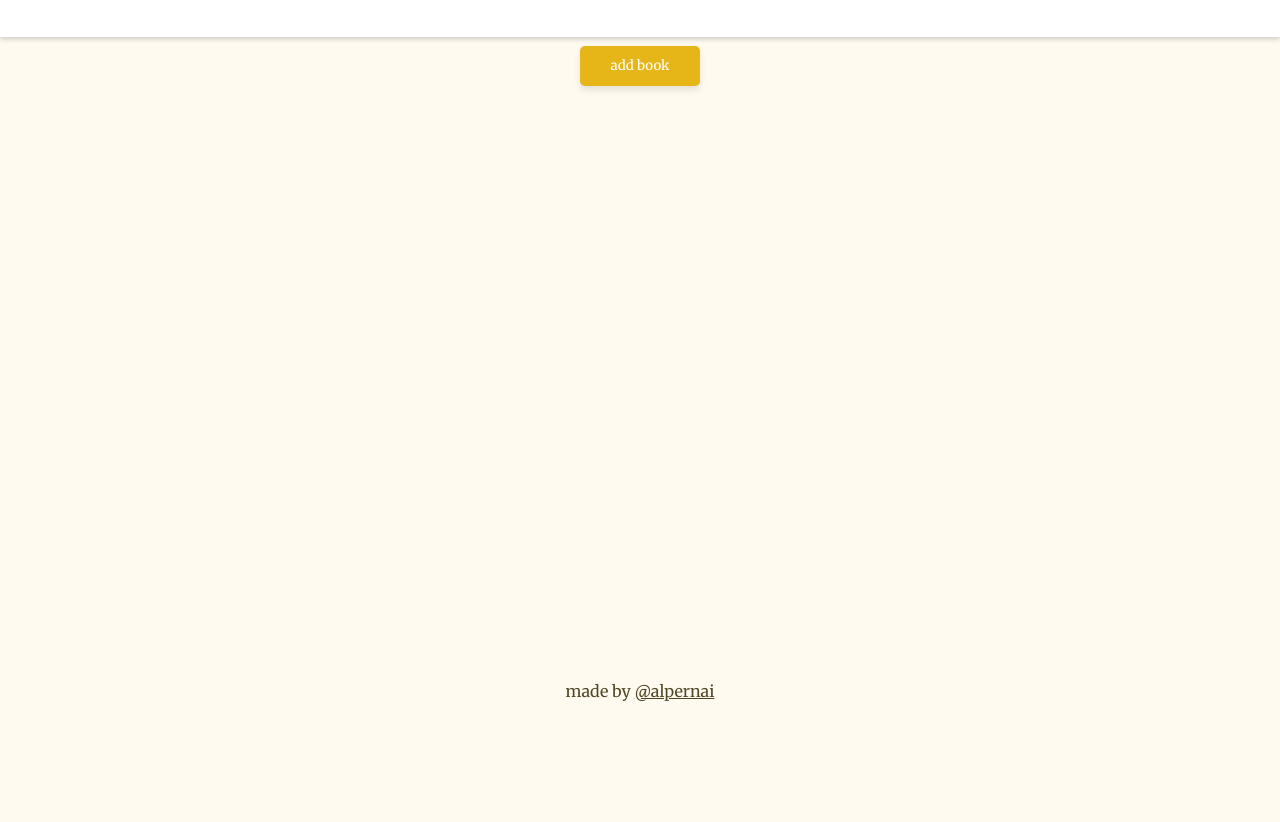
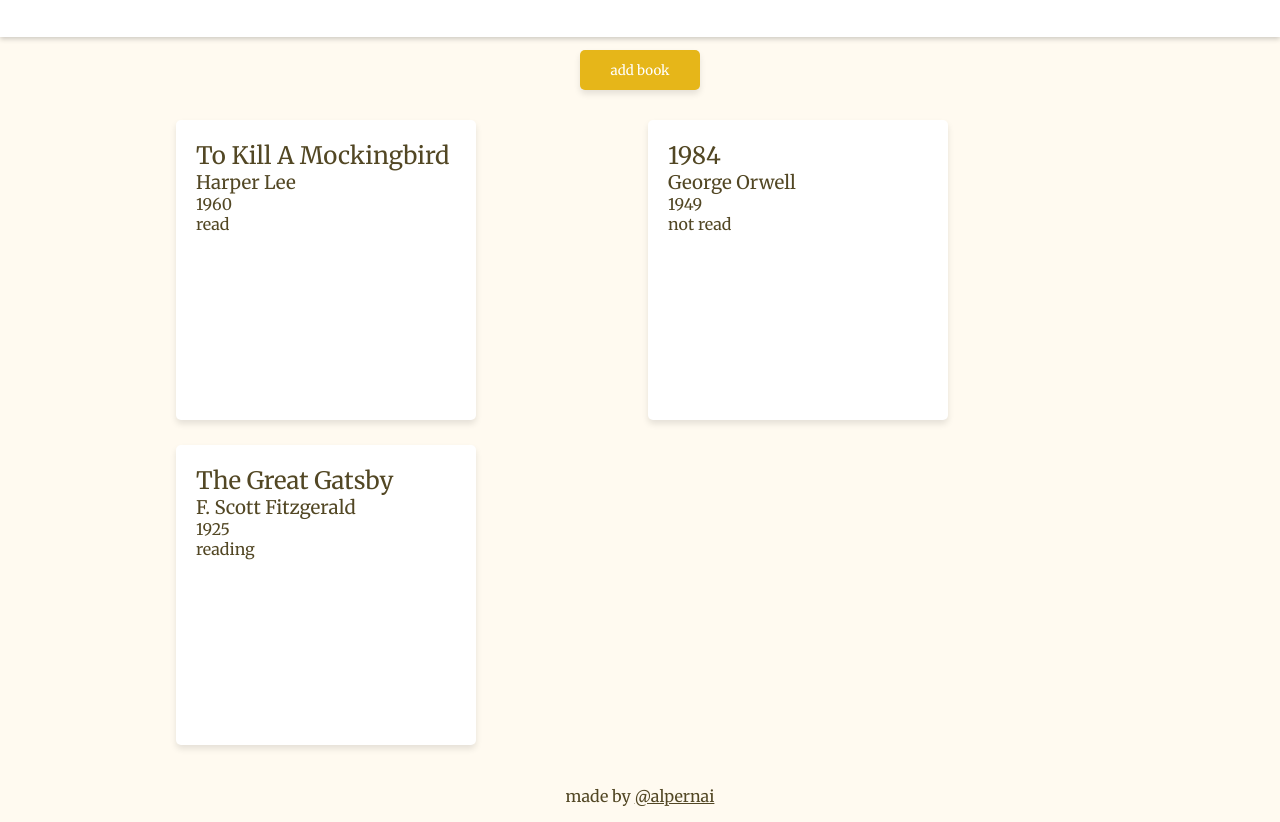
Before and after one commit to alpernai/library-odinproyect, a plain HTML site: page index.html in a window 1280 px wide. Shown: the part 83-905 px from the top of the page. Before the commit the page ends 800 px from the top, so only its background shows below. Drawn offline with Linux system fonts and the light colour scheme.

Commit message:
Fix createBookCard function. Create createLibrary and addBookToLibrary functions. Fix execution block. Position and style book card grid and cards. deleteBook function missing.

```diff
--- a/index.html
+++ b/index.html
@@ -9,7 +9,7 @@
 <body>
 
     <div id="header">
-        <h1>my books.</h1>
+        <h1><strong>my books.</strong></h1>
     </div>
 
     <div id="library-body">
--- a/script.js
+++ b/script.js
@@ -1,5 +1,4 @@
-// ---------------Variables and Objects---------------
-
+// ---------------Variables---------------
 const libraryBody = document.getElementById('library-body');
 const addBookButton = document.getElementById('add-book-button');
 const addBookModal = document.getElementById('add-book-modal');
@@ -7,9 +6,9 @@ const bookForm = document.getElementById('book-form');
 const cancelButton = document.getElementById('cancel-button');
 
 const myBooks = [
-    {title: 'To Kill A Mockingbird', author: 'Harper Lee', year: 1960, status: 'read'},
-    {title: '1984', author: 'George Orwell', year: 1949, status: 'not read'},
-    {title: 'The Great Gatsby', author: 'F. Scott Fitzgerald', year: 1925, status: 'reading'},
+    { title: 'To Kill A Mockingbird', author: 'Harper Lee', year: 1960, status: 'read' },
+    { title: '1984', author: 'George Orwell', year: 1949, status: 'not read' },
+    { title: 'The Great Gatsby', author: 'F. Scott Fitzgerald', year: 1925, status: 'reading' },
 ];
 
 // ---------------Functions---------------
@@ -21,33 +20,61 @@ function Book(title, author, year, status) {
     this.status = status;
 }
 
-function createBookCard() {
-    const card = document.createElement("div");
-    const title = document.createElement("h2");
-    const author = document.createElement("h3");
-    const year = document.createElement("p");
-    const status = document.createElement("p");
+function createBookCard(book) {
+    const card = document.createElement('div');
+    const title = document.createElement('h2');
+    const author = document.createElement('h3');
+    const year = document.createElement('p');
+    const status = document.createElement('p');
 
-    card.className = "book-card";
-    title.className = "book-title";
-    author.className = "book-author";
-    year.className = "book-year";
-    status.className = "book-status";
+    card.className = 'book-card';
+    title.className = 'book-title';
+    author.className = 'book-author';
+    year.className = 'book-year';
+    status.className = 'book-status';
 
-    card.appendChild(status);
+    title.textContent = `${book.title}`;
+    author.textContent = `${book.author}`;
+    year.textContent = `${book.year}`;
+    status.textContent = `${book.status}`;
+
     card.appendChild(title);
     card.appendChild(author);
     card.appendChild(year);
+    card.appendChild(status);
 
-    libraryBody.appendChild(card);
+    return card;
+}
+
+function createLibrary() {
+    const bookCardContainer = document.createElement('div');
+    bookCardContainer.id = 'book-card-container';
+    bookCardContainer.style.display = 'grid';
+    bookCardContainer.style.gap = '1rem';
+    bookCardContainer.style.gridTemplateColumns = 'repeat(auto-fill, minmax(300px, 1fr))';
+
+    myBooks.forEach((book) => {
+        const card = createBookCard(book);
+        bookCardContainer.appendChild(card);
+    });
+
+    libraryBody.appendChild(bookCardContainer);
+}
+
+function addBookToLibrary(book) {
+    const bookCardContainer = document.getElementById('book-card-container');
+    const newBookCard = createBookCard(book);
+    bookCardContainer.appendChild(newBookCard);
 }
 
 // ---------------Execution---------------
 
+createLibrary();
+
 addBookButton.addEventListener('click', () => addBookModal.showModal());
 cancelButton.addEventListener('click', () => addBookModal.close());
 
-bookForm.addEventListener('submit', function(event) {
+bookForm.addEventListener('submit', (event) => {
     event.preventDefault();
 
     const title = document.getElementById('title-input').value;
@@ -58,18 +85,8 @@ bookForm.addEventListener('submit', function(event) {
     const newBook = new Book(title, author, year, status);
 
     myBooks.push(newBook);
+    addBookToLibrary(newBook);
 
-    console.log(books);
-
-    document.getElementById('book-form').reset();
+    bookForm.reset();
+    addBookModal.close();
 });
-
-createBookCard()
-
-// ---------------Plan---------------
-
-
-// 1. createBookCard - creates book card containing empty elements and appends it into libraryBody element.
-// 2. addNewBook - modal input it fed into a constructor function that creates a new book object and adds it to the library array.
-// 3. deleteBook - deletes book card from DOM and book object from the array.
-// 4. createLibrary - creates individual book cards for every book object in the array.
--- a/style.css
+++ b/style.css
@@ -50,8 +50,12 @@ body {
     align-items: center;
 }
 
-#book-card{
+#book-card-container{
     grid-row: 2 / 3;
+    display: grid;
+    gap: 5rem;
+    grid-template-columns: repeat(auto-fill, minmax(300px, 1fr));
+    padding: 1rem;
 }
 
 #footer {
@@ -73,6 +77,7 @@ body, #library-body, #footer {
 #add-book-button{
     align-self: center;
     justify-self: center;
+    margin: 1em;
     min-height: 40px;
     min-width: 120px;
     border-radius: 5px;
@@ -139,13 +144,18 @@ body, #library-body, #footer {
     background-color: hsl(0, 0%, 60%); /* Neutral gray for cancel */
 }
 
-
-#book-card{
-    width: 200px;
-    height: 200px;
+.book-card{
+    width: 300px;
+    height: 300px;
     border-radius: 5px;
-    background-color: hsl(46, 80%, 50%);
-    color: white;
     border: none;
+    padding: 1.25em;
+    background-color: white;
     box-shadow: 0 4px 6px rgba(0, 0, 0, 0.1);
 }
+
+.book-card h2,
+.book-card h3,
+.book-card p {
+    margin: 0;
+}
```
